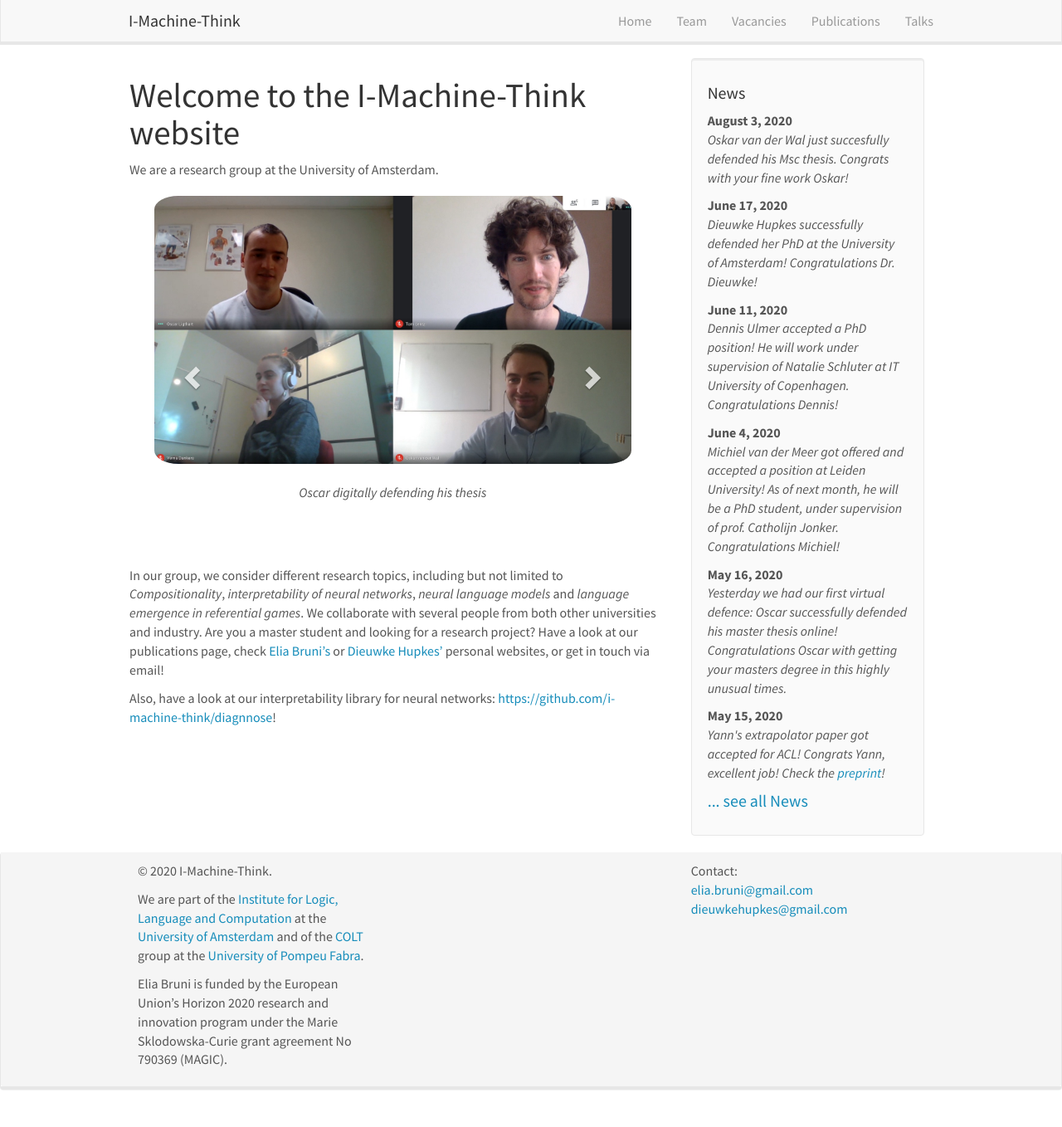
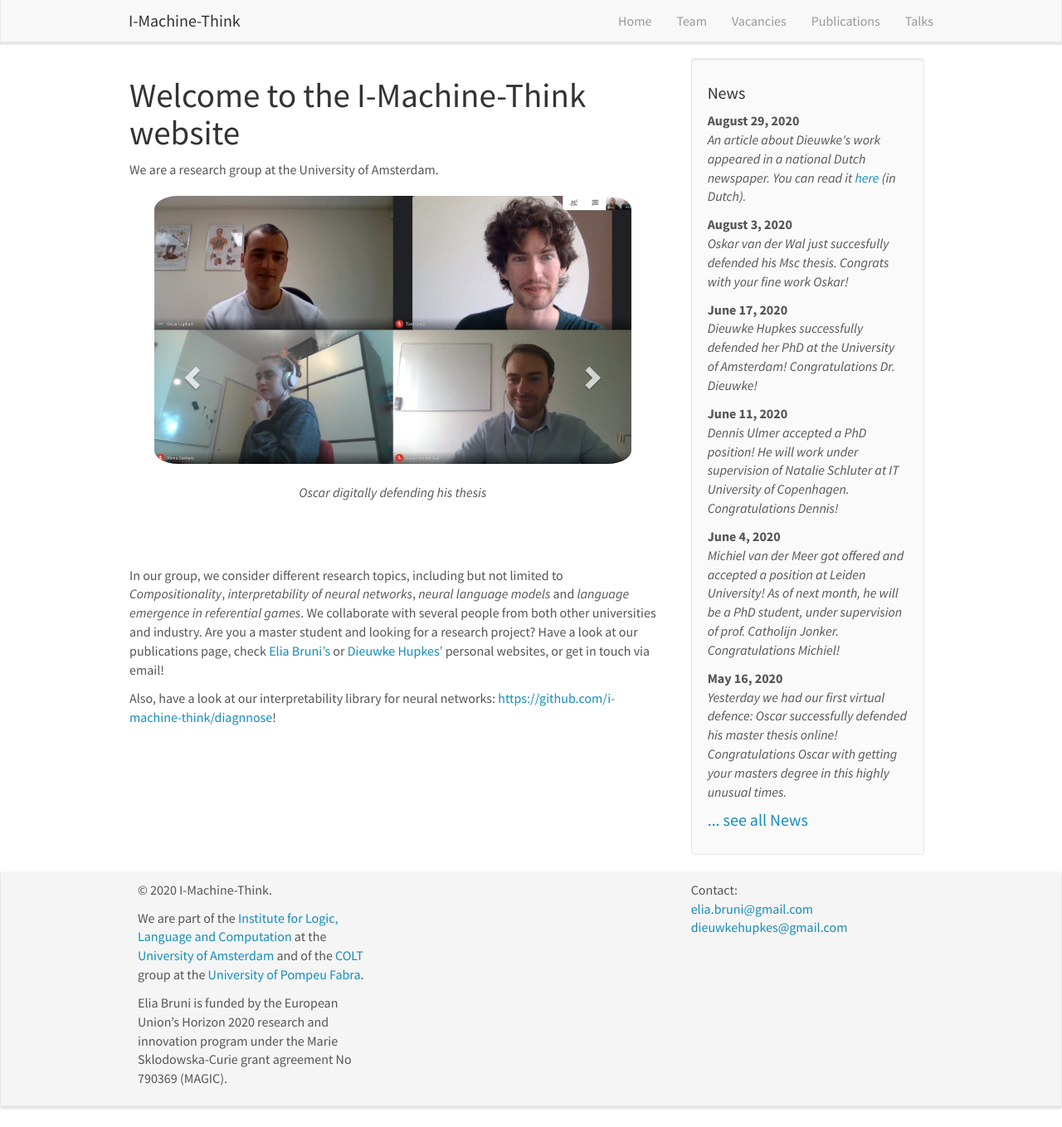
Before and after one commit to i-machine-think/i-machine-think.github.io, a Jekyll site: the page built from _pages/home.md, in a window 1280 px wide and 1358 px high. Shown: the whole window at 83% size. Built offline with Jekyll 4.4.1, drawn with Linux system fonts in a browser that asks for light colours; nearby versions of some CDN libraries.

Commit message:
Add screenshot Trouw image

```diff
--- a/_data/news.yml
+++ b/_data/news.yml
@@ -1,3 +1,8 @@
+- date: "August 29, 2020"
+  headline: "An article about Dieuwke's work appeared in a national Dutch newspaper. You can read it <a href='https://i-machine-think.github.io/documents/Trouw-29-08-2020-article.pdf' target='_blank'>here</a> (in Dutch)."
+  content: "An article about Dieuwke's work appeared in a national Dutch newspaper. You can read it <a href='https://i-machine-think/documents/Trouw-29-08-2020-article.pdf' target='_blank'>here</a> (in Dutch). What do you think about the controversial title?"
+  image: Trouw.png
+
 - date: "August 3, 2020"
   headline: "Oskar van der Wal just succesfully defended his Msc thesis. Congrats with your fine work Oskar!"
   image: oskar_defence.jpg
```
Also changed, not shown: images/news/Trouw.png (added).
